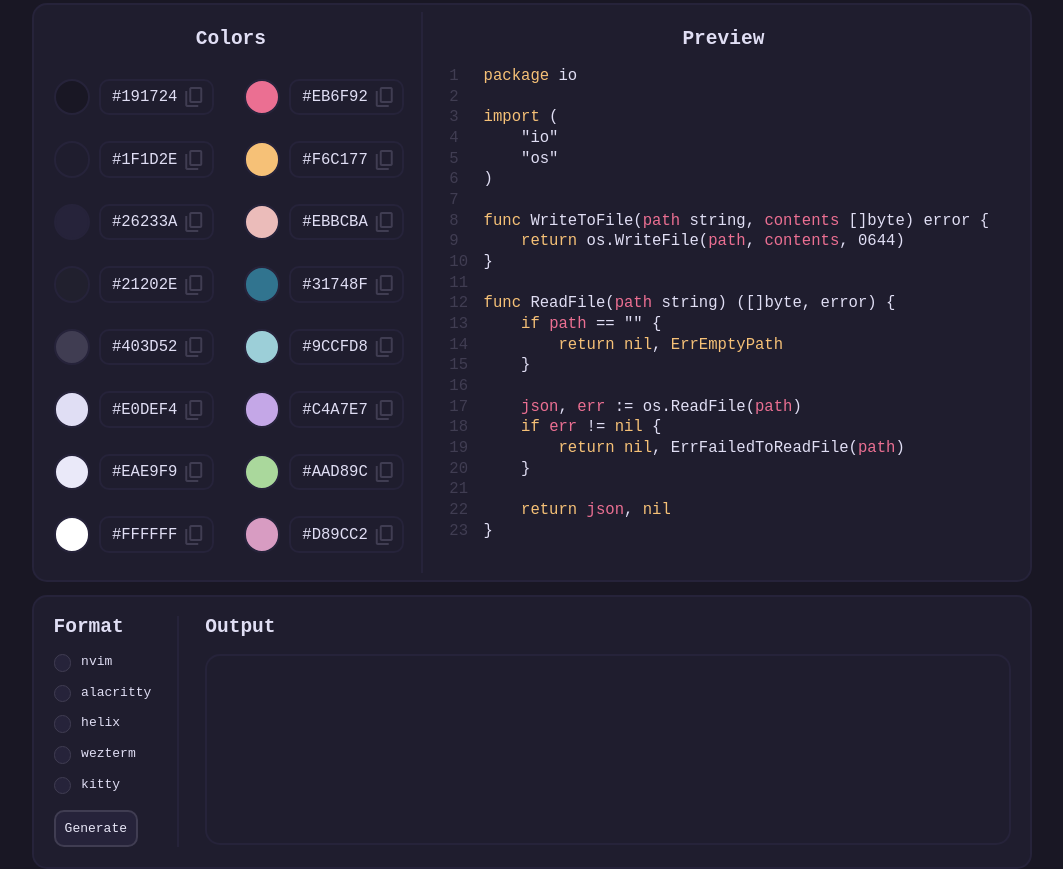
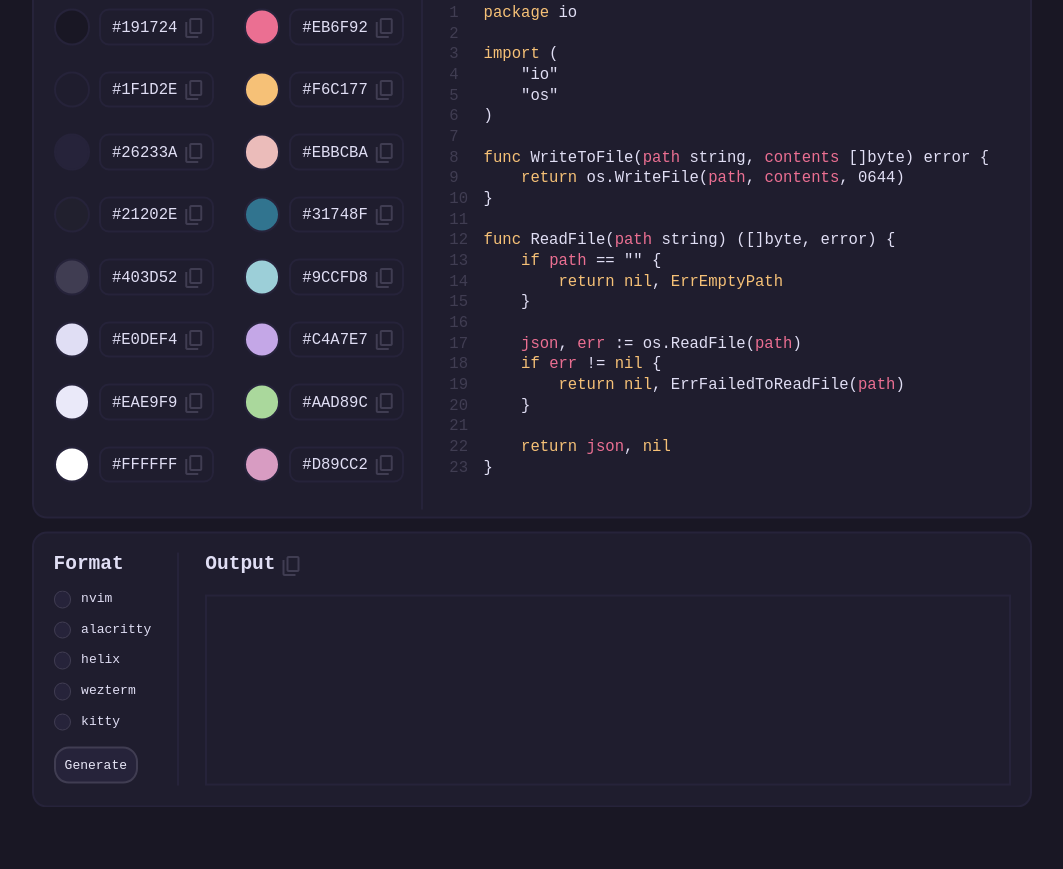
Before and after one commit to samkaj/splash-web, a plain HTML site: page src/index.html in a window 1280 px wide. Shown: the part 56-925 px from the top of the page, without its empty margins (108-1171 px from the left). After the commit the page ends 863 px from the top, so only its background shows below. Drawn offline with nearby package versions, Linux system fonts and the light colour scheme.

Commit message:
[feat] copy button for output

```diff
--- a/src/css/colors.css
+++ b/src/css/colors.css
@@ -19,6 +19,8 @@
     font-family: monospace;
     margin: 0;
     padding: 0;
+
+    scrollbar-color: var(--b02) transparent;
 }
 
 main {
@@ -48,7 +50,6 @@ body {
 
 h1 {
     color: var(--b05);
-    text-align: center;
 }
 
 nav {
@@ -92,9 +93,13 @@ nav {
 }
 
 #wrapper {
-    margin: auto;
     width: 60%;
     min-width: 1000px;
+    margin: 0;
+    position: absolute;
+    top: 50%;
+    left: 50%;
+    transform: translate(-50%, -50%);
 }
 
 ul#navbar {
@@ -115,6 +120,10 @@ ul#navbar {
 aside {
     grid-area: left;
     border-right: solid 2px var(--b02);
+    h1 {
+        margin-left: 1em;
+        margin-bottom: 0.5em;
+    }
 }
 
 ul#swatch {
@@ -202,6 +211,15 @@ input[type=text]:focus {
     margin-left: 3px;
 }
 
+#copy-output {
+    user-select: none;
+    color: var(--b04);
+    border-radius: 5px;
+    padding: 1px;
+    vertical-align: text-top;
+    margin-left: 3px;
+}
+
 section#generator {
     display: flex;
     padding: 1.5em;
@@ -220,7 +238,7 @@ section#generator {
     padding: 0.7em;
     color: var(--b06);
     background-color: var(--b02);
-    border-radius: 10px;
+    border-radius: 15px;
     border: 2px solid var(--b04);
 }
 
@@ -254,7 +272,6 @@ section#generator {
     overflow-y: scroll;
     height: 10em;
     border: solid 2px var(--b02);
-    border-radius: 15px;
     padding: 1em;
 }
 
@@ -282,7 +299,7 @@ input[type=radio]:checked {
     border-color: var(--b05);
 }
 
-.copy-suffix:hover {
+.copy-suffix:hover, #copy-output:hover {
     background-color: var(--b02);
     cursor: pointer;
 }
--- a/src/index.html
+++ b/src/index.html
@@ -180,7 +180,7 @@
                 <input type="submit" value="Generate" id="generate">
             </form>
             <div class="content">
-                <h1>Output</h1>
+                <h1>Output<span id="copy-output" class="material-symbols-outlined">content_copy</span></h1>
                 <code id="output">
                 </code>
             </div>
--- a/src/js/colors.js
+++ b/src/js/colors.js
@@ -51,6 +51,12 @@ const attachCopyListeners = () => {
             navigator.clipboard.writeText(input.value);
         })
     }
+
+    const copyOutputButton = document.getElementById("copy-output");
+    const outputContent = document.getElementById("output");
+    copyOutputButton.addEventListener("click", () => {
+        navigator.clipboard.writeText(outputContent.innerText);
+    })
 }
 
 /**
```
